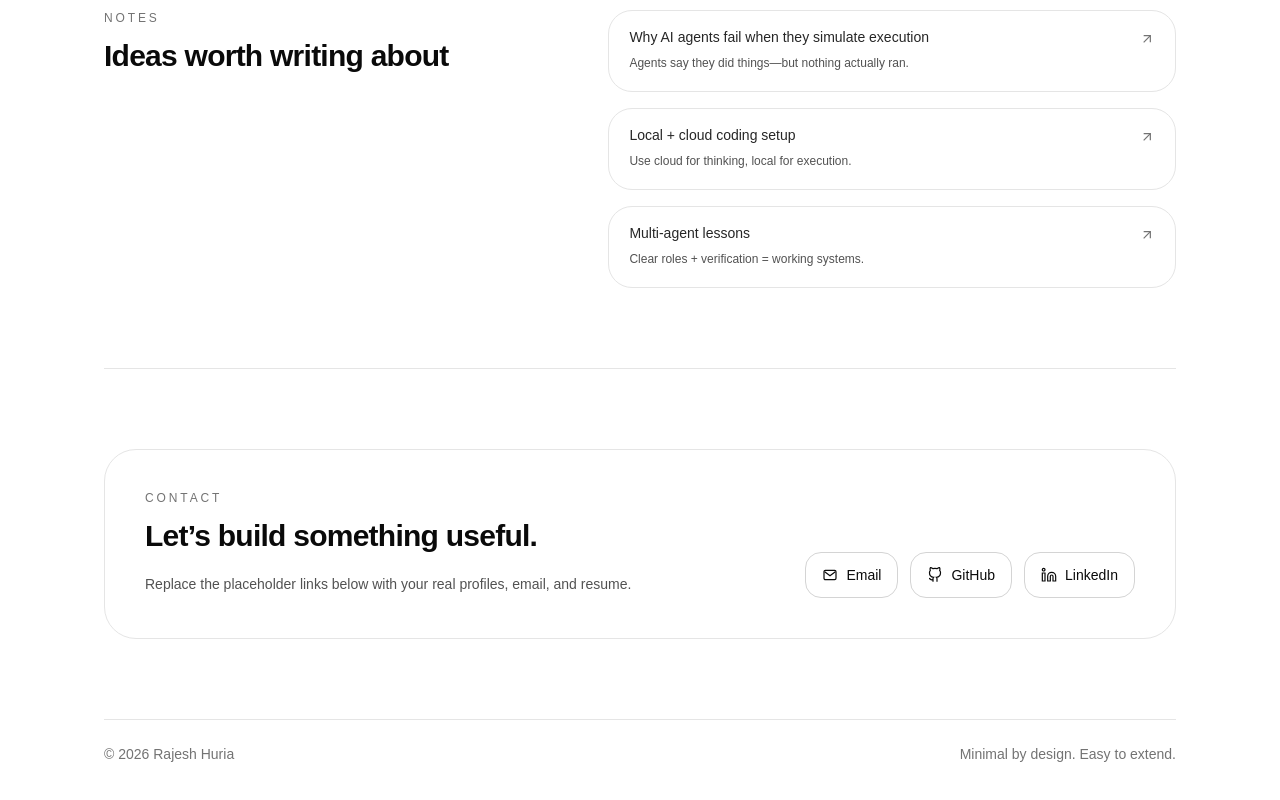
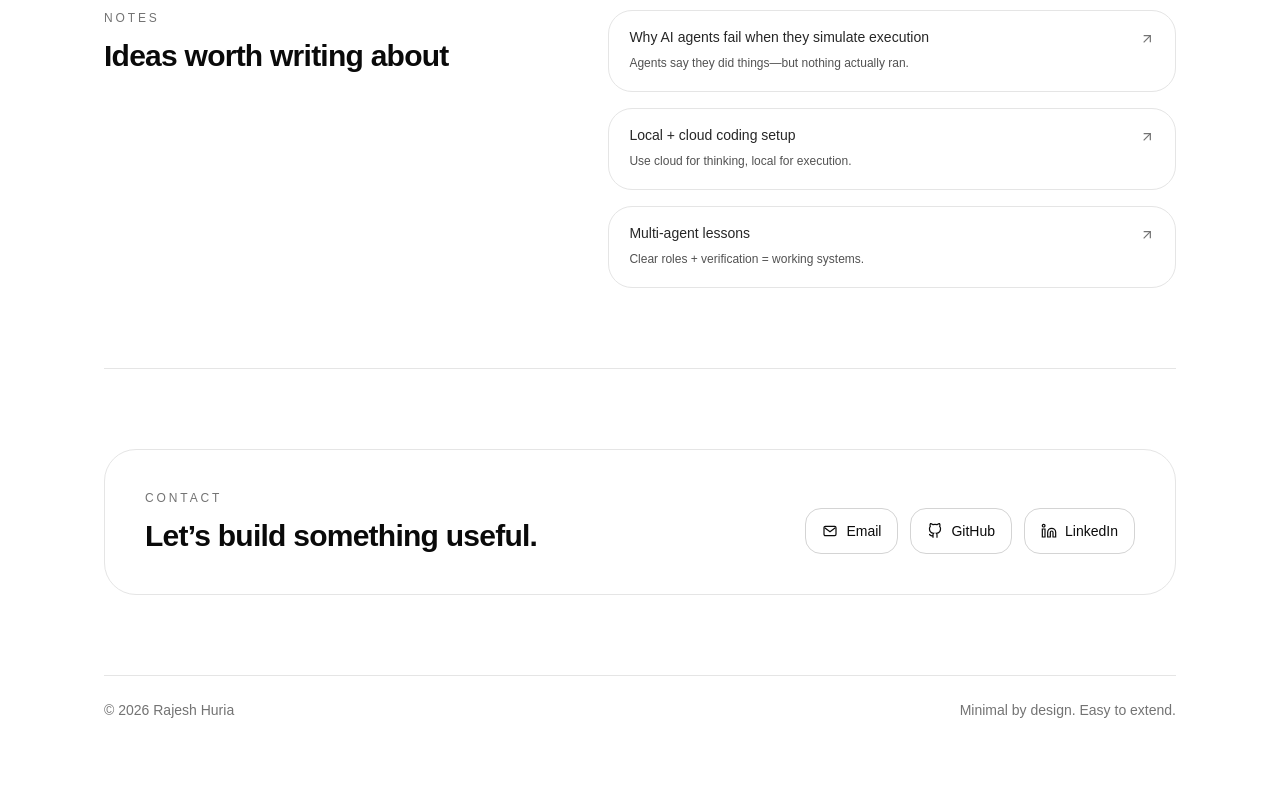
Before and after one commit to RajeshHuria/personal-site, a Next.js app: page / in a window 1280 px wide. Shown: the part 2240-3040 px from the top of the page. After the commit the page ends 3008 px from the top, so only its background shows below. Built offline with nearby package versions, Linux system fonts and the light colour scheme.

Commit message:
removed default text

```diff
--- a/app/layout.tsx
+++ b/app/layout.tsx
@@ -12,9 +12,9 @@ const geistMono = Geist_Mono({
   subsets: ["latin"],
 });
 
-export const metadata: Metadata = {
-  title: "Create Next App",
-  description: "Generated by create next app",
+export const metadata = {
+  title: "Rajesh Huria",
+  description: "Software engineer building practical systems, AI workflows, and reliable delivery pipelines.",
 };
 
 export default function RootLayout({
--- a/components/PersonalSite.jsx
+++ b/components/PersonalSite.jsx
@@ -290,9 +290,6 @@ export default function PersonalSite() {
                   <h2 className="mt-3 text-2xl font-semibold tracking-tight md:text-3xl">
                     Let’s build something useful.
                   </h2>
-                  <p className="mt-4 max-w-2xl text-sm leading-7 text-neutral-600">
-                    Replace the placeholder links below with your real profiles, email, and resume.
-                  </p>
                 </div>
 
                 <div className="flex flex-wrap gap-3 text-sm">
```
Also changed, not shown: 1 other file (tests, documents, lock files or other folders).
